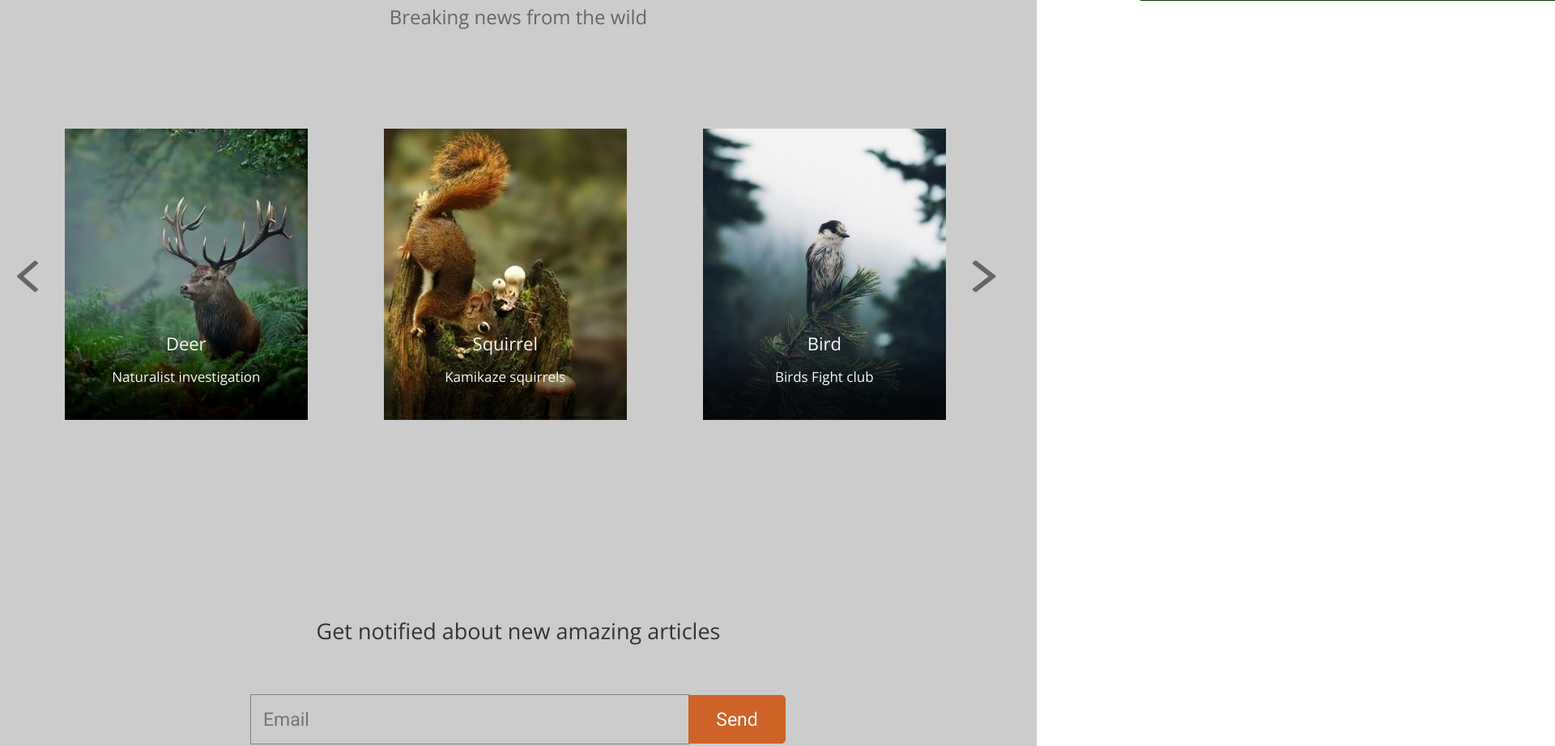
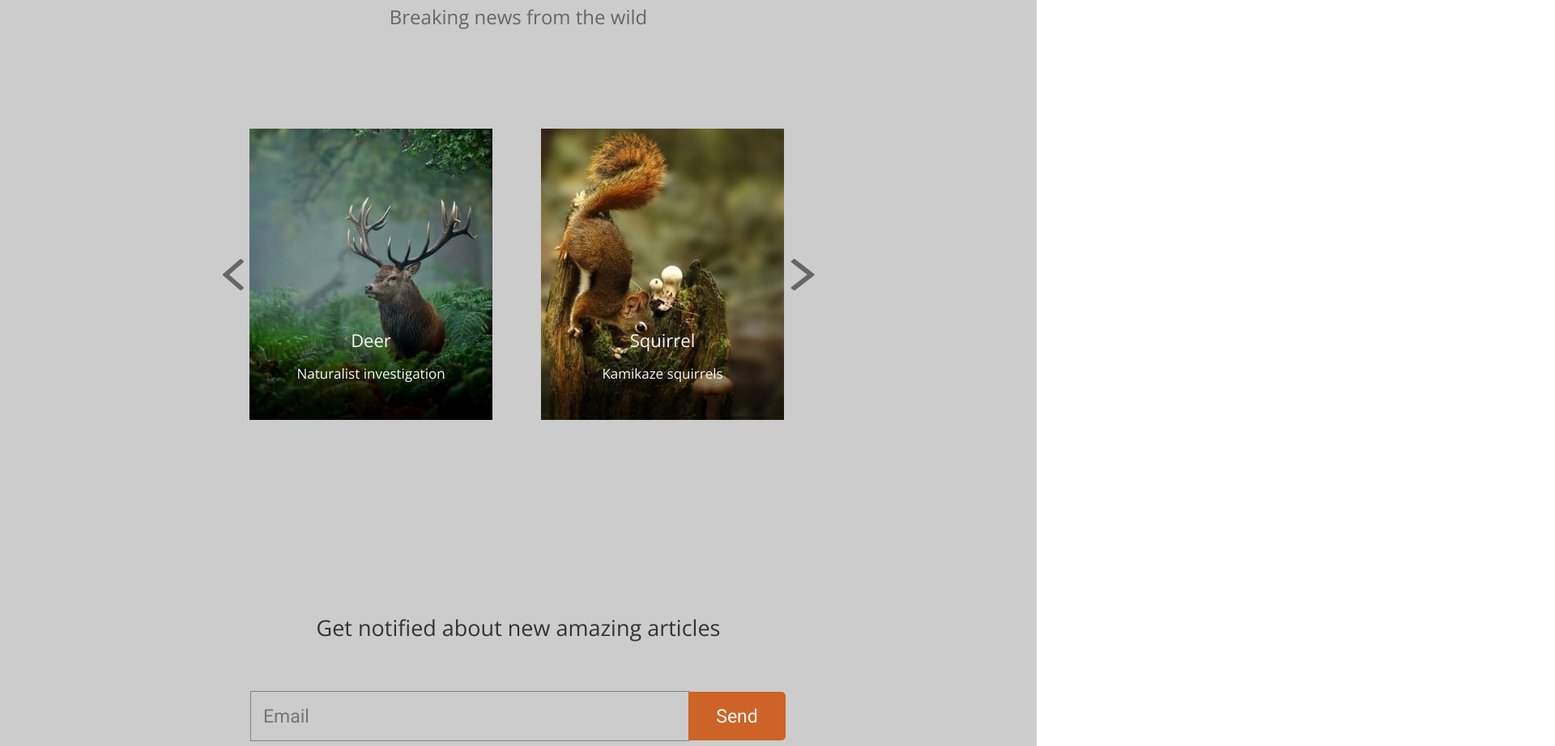
Before and after one commit to LenaYork/wildlife, a plain HTML site: page index.html in a window 1280 px wide. Shown: the part 799-1721 px from the top of the page at 81% size, 1920 px wide, since content can reach past the window. Drawn offline with nearby package versions, Linux system fonts and the light colour scheme.

Commit message:
feat: add slider animation

```diff
--- a/index.html
+++ b/index.html
@@ -93,13 +93,14 @@
             </p>
             <div class="latest-slider">
                 <svg class="latest-arrow-left" width="26" height="39" viewBox="0 0 26 39" fill="none"
-                    xmlns="http://www.w3.org/2000/svg">
+                    xmlns="http://www.w3.org/2000/svg" id="left-arrow">
                     <path
                         d="M25.9913 3.24993C25.9913 3.56219 25.8125 3.91383 25.545 4.14844L8.00063 19.4998L25.545 34.8511C25.8131 35.0857 25.9913 35.4368 25.9913 35.7496C25.9913 36.0624 25.8125 36.4135 25.545 36.6481L23.3131 38.601C23.045 38.8356 22.6438 38.9915 22.2863 38.9915C21.9288 38.9915 21.5275 38.8351 21.2594 38.601L0.455627 20.3977C0.187502 20.1631 0.00937653 19.812 0.00937653 19.4992C0.00937653 19.1864 0.188127 18.8353 0.455627 18.6007L21.2594 0.397427C21.5275 0.162818 21.9288 0.00695801 22.2863 0.00695801C22.6438 0.00695801 23.045 0.163365 23.3131 0.397427L25.545 2.35032C25.8131 2.58493 25.9913 2.89719 25.9913 3.24883V3.24993Z"
                         fill="#666666" />
                 </svg>
-                <div class="pics-container">
-                    <div class="slider-pic">
+                <!-- <div class="scroll-container"> -->
+                <div class="pics-container"></div>
+                <!-- <div class="slider-pic">
                         <div class="pictext">
                             <h5 class="slider-title">Deer</h5>
                             <p class="slider-text">Naturalist investigation</p>
@@ -122,12 +123,12 @@
                         </div>
 
                         <img src="./assets/bird.jpg" alt="bird">
-                    </div>
-                </div>
+                    </div> -->
+                <!-- </div> -->
 
 
                 <svg class="latest-arrow-right" width="30" height="39" viewBox="0 0 30 39" fill="none"
-                    xmlns="http://www.w3.org/2000/svg">
+                    xmlns="http://www.w3.org/2000/svg" id="right-arrow">
                     <path
                         d="M29.6512 19.4997C29.6512 19.812 29.4517 20.1636 29.1531 20.3982L5.93029 38.6015C5.63098 38.8361 5.18308 38.992 4.78401 38.992C4.38494 38.992 3.93703 38.8356 3.63773 38.6015L1.14633 36.6486C0.847031 36.414 0.648193 36.1017 0.648193 35.7501C0.648193 35.4378 0.847728 35.0862 1.14633 34.8516L20.7308 19.5003L1.14633 4.14894C0.847031 3.91433 0.648193 3.56323 0.648193 3.25042C0.648193 2.93761 0.847728 2.58651 1.14633 2.3519L3.63773 0.399014C3.93703 0.164405 4.38494 0.00854492 4.78401 0.00854492C5.18308 0.00854492 5.63098 0.164952 5.93029 0.399014L29.1531 18.6023C29.4524 18.8369 29.6512 19.188 29.6512 19.5008V19.4997Z"
                         fill="#666666" />
--- a/main.js
+++ b/main.js
@@ -40,6 +40,102 @@ function showPopup() {
     }, 3000);
 }
 
-// function hidePopup() {
-//     document.getElementById("popup").style.opacity = 0;
-// }
+
+const ANIMALS = [
+    {
+        name: "Deer",
+        description: "Naturalist investigation",
+        pic: "./assets/deer.jpg"
+    },
+    {
+        name: "Squirrel",
+        description: "Kamikaze squirrels",
+        pic: "./assets/squirrel.jpg"
+    },
+    {
+        name: "Bird",
+        description: "Birds Fight club",
+        pic: "./assets/bird.jpg"
+    },
+    {
+        name: "Fox",
+        description: "Witty hunter",
+        pic: "./assets/deer.jpg"
+    },
+    {
+        name: "Wolf",
+        description: "Clever strategist",
+        pic: "./assets/squirrel.jpg"
+    },
+    {
+        name: "Bird",
+        description: "Birds Fight club",
+        pic: "./assets/bird.jpg"
+    },
+]
+
+let windowWidth = window.innerWidth;
+window.addEventListener("resize", () => {
+    windowWidth = window.innerWidth;
+})
+
+const picsContainer = document.querySelector(".pics-container");
+
+function createCards() {
+    console.log("hellooooo")
+    // const picsContainer = document.querySelector(".pics-container");
+    ANIMALS.map((animal) => {
+        const card = document.createElement("div");
+        card.classList.add("slider-pic");
+        const cardText = document.createElement("div");
+        cardText.classList.add("pictext");
+        const cardTitle = document.createElement("h5");
+        cardTitle.classList.add("slider-title");
+        cardTitle.textContent = animal.name;
+        const cardDescription = document.createElement("p");
+        cardDescription.classList.add("slider-text");
+        cardDescription.textContent = animal.description;
+        const cardImage = document.createElement("img");
+        cardImage.setAttribute("alt", animal.name);
+        cardImage.setAttribute("src", animal.pic);
+        cardText.append(cardTitle, cardDescription);
+        card.append(cardText, cardImage);
+        picsContainer.appendChild(card);
+    })
+
+}
+
+createCards();
+
+const leftArrow = document.querySelector('#left-arrow');
+const rightArrow = document.querySelector('#right-arrow');
+let currentIndex = 0;
+
+const sliderStep = 360;
+const sliderStepMobile = 300;
+
+leftArrow.addEventListener("click", () => {
+    currentIndex--;
+    console.log(currentIndex)
+    console.log("windowWIdth", windowWidth)
+
+    if (windowWidth > 767) {
+        picsContainer.scrollLeft -= sliderStep;
+    } else if (windowWidth <= 767) {
+        picsContainer.scrollLeft -= sliderStepMobile;
+    }
+
+})
+
+rightArrow.addEventListener("click", () => {
+    currentIndex++;
+    console.log(currentIndex)
+    console.log("windowWIdth", windowWidth)
+
+    if (windowWidth > 767) {
+        picsContainer.scrollLeft += sliderStep;
+    } else if (windowWidth <= 767) {
+        picsContainer.scrollLeft += sliderStepMobile;
+    }
+
+})
--- a/style.css
+++ b/style.css
@@ -1,12 +1,23 @@
 @import url('https://fonts.googleapis.com/css2?family=Roboto&display=swap');
 @import url('https://fonts.googleapis.com/css2?family=Open+Sans&display=swap');
+
+* {
+    user-select: none;
+}
 
 html {
     scroll-behavior: smooth;
 }
 
 body {
+    max-width: 100%;
+    position: relative;
+}
+
+html,
+body {
     overflow-x: hidden;
+    width: 100%;
 }
 
 a {
@@ -265,15 +276,23 @@ p {
     padding: 0 122px;
 }
 
+
 .pics-container {
     width: 1020px;
+    height: 360px;
     display: flex;
     justify-content: space-between;
+    overflow: hidden;
+    transition: 1s ease;
+    scroll-behavior: smooth;
+    gap: 60px;
 }
 
 .slider-pic {
+    height: 360px;
+    width: 300px;
     position: relative;
-    margin-right: 60px;
+    /* margin-right: 60px; */
     transition: 0.5s;
 }
 
@@ -570,17 +589,25 @@ button {
     }
 
     .pics-container {
-        width: 85vw;
+        /* width: 90vw; */
+        width: 660px;
+        gap: 60px;
+        /* gap: inherit; */
     }
 
     .latest-slider {
-        width: 97vw;
-        justify-content: space-around;
+        /* width: 97vw; */
+        box-sizing: border-box;
+        width: 741px;
+        margin: 0 auto;
+        justify-content: space-between;
         padding: 0 5px;
+        gap: 1%;
     }
 
     .slider-pic {
         margin-right: 0;
+        /* margin: 0 60px; */
     }
 
     .background-fox,
@@ -597,9 +624,9 @@ button {
     }
 
     .pics-container {
-        width: 50vw;
-        flex-wrap: wrap;
-        justify-content: center;
+        /* width: 50vw; */
+        /* flex-wrap: wrap; */
+        /* justify-content: center; */
     }
 
     .footer-logo {
@@ -628,6 +655,15 @@ button {
     .nav-buttons {
         display: none;
     }
+
+    /* .pics-container {
+        width: 70vw;
+    } */
+
+    /* .slider-pic {
+        width: 100% !important;
+        margin: 0 60px;
+    } */
 
     .footer-nav {
         width: 50%
@@ -675,6 +711,18 @@ button {
         font-size: 22px;
     }
 
+    .central {
+        height: 1000px;
+    }
+
+    main {
+        height: 1000px !important;
+    }
+
+    .notified {
+        padding-top: 100px;
+    }
+
     .notified-title {
         font-size: 24px;
     }
@@ -686,6 +734,16 @@ button {
     .popup {
         left: 15%;
         z-index: 9999;
+    }
+
+    .latest-slider {
+        width: 90vw;
+    }
+
+    .pics-container {
+        /* width: 60vw; */
+        width: 300px;
+        /* gap: 1%; */
     }
 
     .footer {
@@ -756,4 +814,8 @@ button {
     .survival {
         width: 80vw;
     }
+
+    .latest-slider {
+        width: 98vw;
+    }
 }
```
